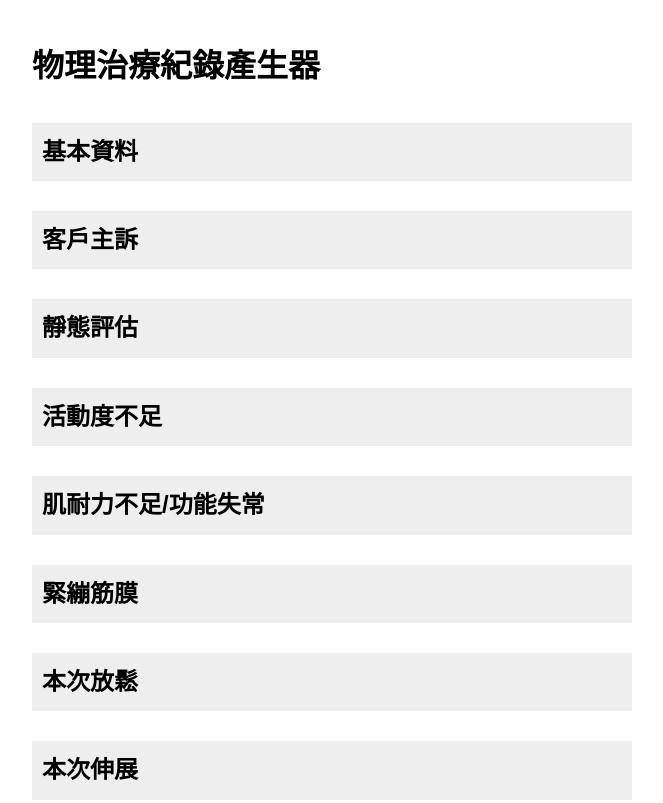
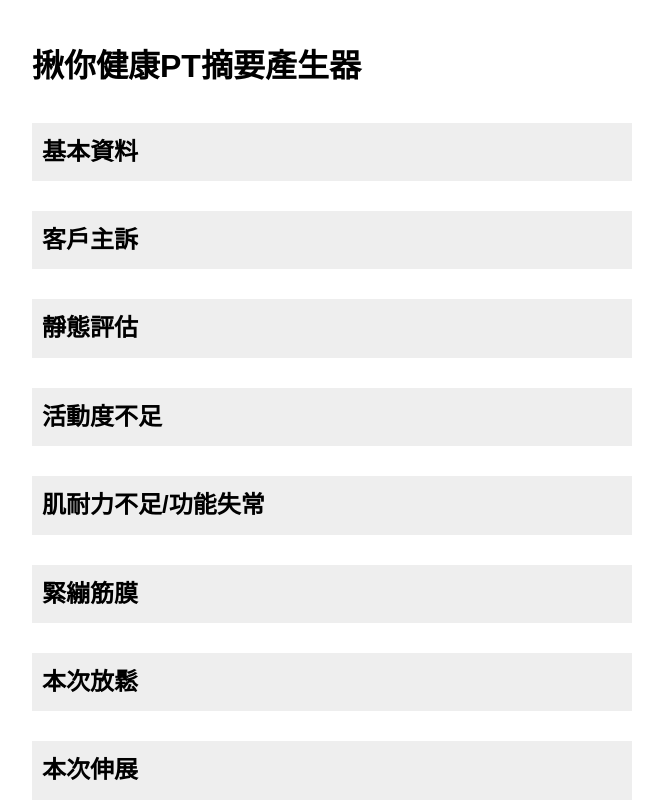
Before and after one commit to YGK-beg/jollyhealth-pt-summary-form, a plain HTML site: page index.html in a window 1280 px wide. Shown: the top 803 px of the page, without its empty margins (308-971 px from the left). Drawn offline with Linux system fonts and the light colour scheme.

Commit message:
Update index.html

```diff
--- a/index.html
+++ b/index.html
@@ -3,7 +3,7 @@
 <head>
 <meta charset="UTF-8">
 <meta name="viewport" content="width=device-width, initial-scale=1">
-<title>物理治療紀錄產生器（最新版＋必填檢查版）</title>
+<title>揪你健康PT摘要產生器</title>
 <style>
 body { font-family: Arial, sans-serif; padding: 20px; line-height: 1.6; max-width: 600px; margin: auto; }
 h2 { margin-top: 30px; cursor: pointer; background: #eee; padding: 10px; }
@@ -17,7 +17,7 @@ button { margin: 10px 0; padding: 10px 20px; width: 100%; }
 </head>
 <body>
 
-<h1>物理治療紀錄產生器</h1>
+<h1>揪你健康PT摘要產生器</h1>
 
 <div id="form"></div>
 
```
